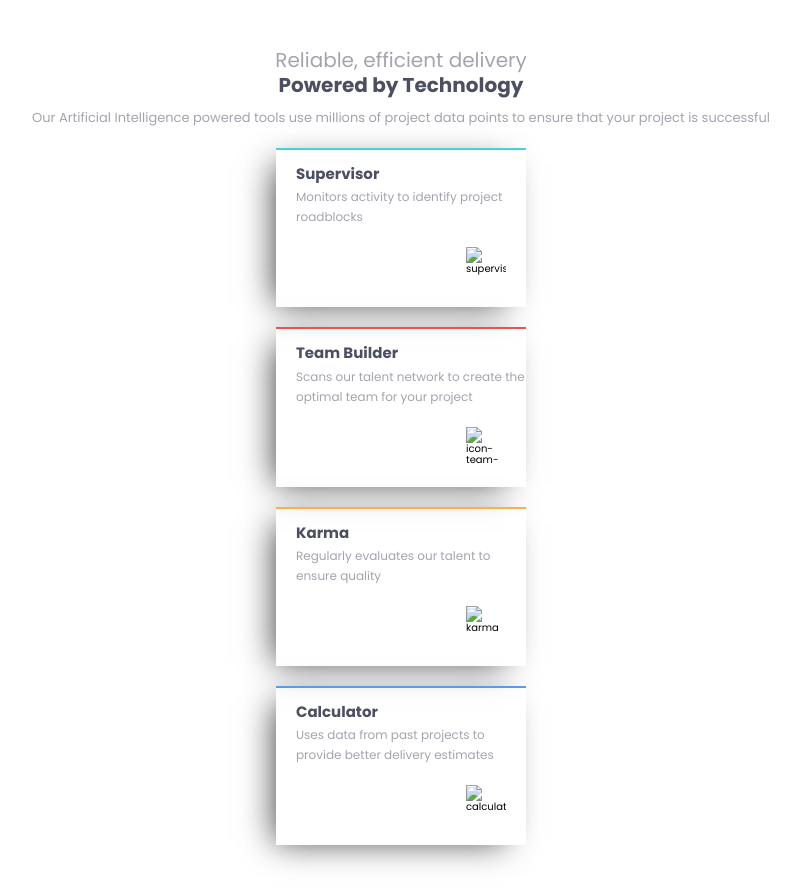
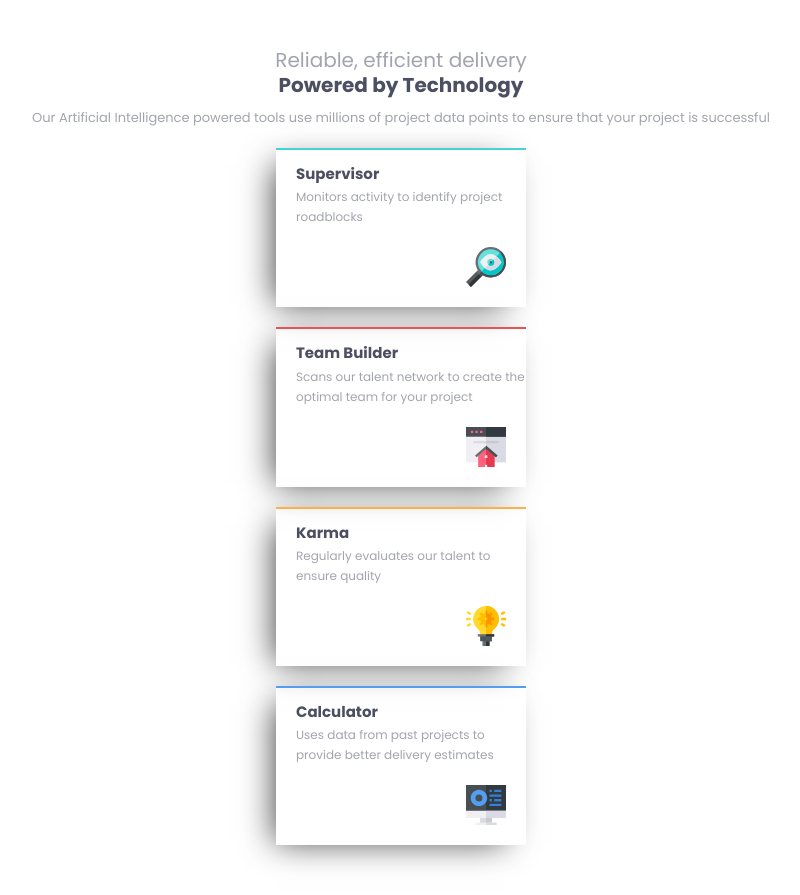
Before and after one commit to Fabiuskybm/Examen-2-LND, a plain HTML site: page index.html in a window 1280 px wide. Shown: the whole page, without its empty margins (239-1039 px from the left). Drawn offline with Linux system fonts and the light colour scheme; the site is published under a folder, as on GitHub Pages, so addresses that start at the root find nothing.

Commit message:
Examen 2 LND

```diff
--- a/index.html
+++ b/index.html
@@ -37,7 +37,7 @@
         <p>Monitors activity to identify project roadblocks</p>
       </div>
 
-      <img src="/images/icon-supervisor.svg" alt="supervisor">
+      <img src="./images/icon-supervisor.svg" alt="supervisor">
     </div>
 
     <div class="team container">
@@ -46,7 +46,7 @@
         <p>Scans our talent network to create the optimal team for your project</p>
       </div>
 
-      <img src="/images/icon-team-builder.svg" alt="icon-team-builder">
+      <img src="./images/icon-team-builder.svg" alt="icon-team-builder">
 
     </div>
 
@@ -56,7 +56,7 @@
         <p>Regularly evaluates our talent to ensure quality</p>
       </div>
 
-      <img src="/images/icon-karma.svg" alt="karma">
+      <img src="./images/icon-karma.svg" alt="karma">
     </div>
 
     <div class="calculator container">
@@ -65,7 +65,7 @@
         <p>Uses data from past projects to provide better delivery estimates</p>
       </div>
 
-      <img src="/images/icon-calculator.svg" alt="calculator">
+      <img src="./images/icon-calculator.svg" alt="calculator">
     </div>
 
   </main>
```
